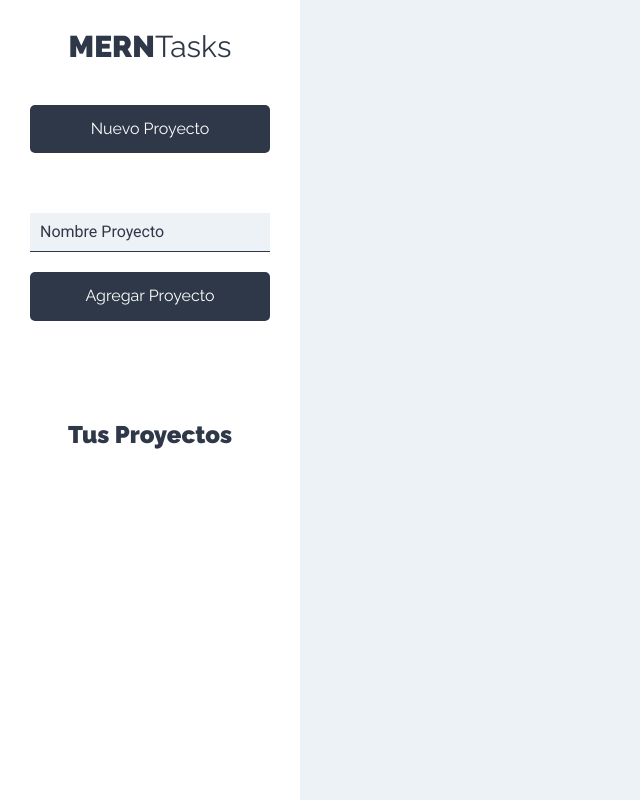
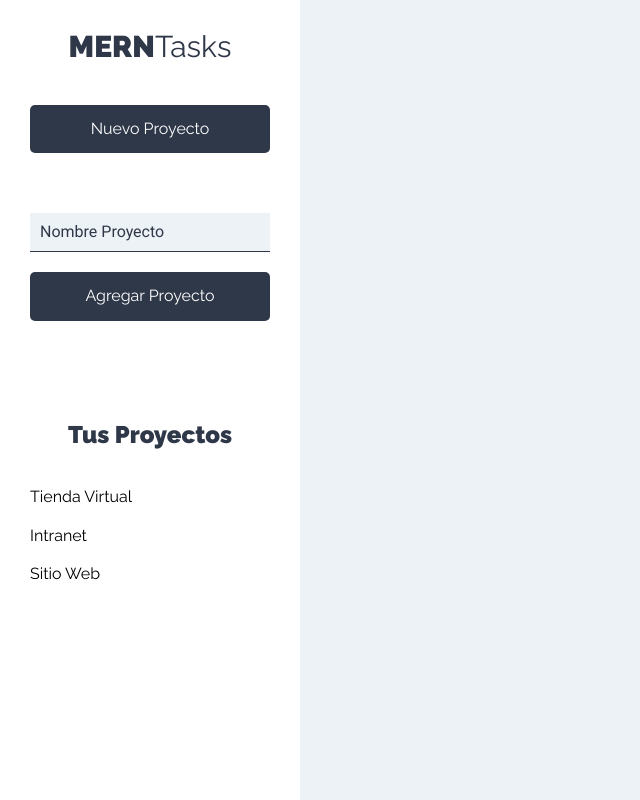
Before and after one commit to SkinnyA/AdministradorProyectos-Cliente, a React (Create React App) app: page /proyectos in a window 1280 px wide. Shown: the whole page, without its empty margins (0-640 px from the left). Built offline with nearby package versions, Linux system fonts and the light colour scheme.

Commit message:
Listing created projects

```diff
--- a/src/components/layout/Sidebar.js
+++ b/src/components/layout/Sidebar.js
@@ -1,5 +1,6 @@
 import React from 'react';
 import NuevoProyecto from '../proyectos/NuevoProyecto';
+import ListadoProyectos from '../proyectos/ListadoProyectos';
 
 const Sidebar = () => {
     return (
@@ -8,9 +9,10 @@
             <NuevoProyecto/>
             <div className="proyectos">
                 <h2>Tus Proyectos</h2>
+
+                <ListadoProyectos />
             </div>
         </aside>
-
     );
 }
 
--- /dev/null
+++ b/src/components/proyectos/ListadoProyectos.js
@@ -0,0 +1,23 @@
+import React from 'react';
+import Proyecto from './Proyecto';
+
+const ListadoProyectos = () => {
+
+    const proyectos = [
+        {nombre: 'Tienda Virtual'},
+        {nombre: 'Intranet'},
+        {nombre: 'Sitio Web'},
+    ]
+
+    return (
+        <ul className="listado-proyectos">
+            {proyectos.map(proyecto => (
+                <Proyecto
+                    proyecto={proyecto}
+                />
+            ))}
+        </ul>
+    );
+}
+
+export default ListadoProyectos;
--- /dev/null
+++ b/src/components/proyectos/Proyecto.js
@@ -0,0 +1,17 @@
+import React from 'react';
+
+const Proyecto = ({proyecto}) => {
+
+    return (
+        <li>
+            <button
+                type="button"
+                className="btn btn-blank"
+            >
+                {proyecto.nombre}
+            </button>
+        </li>
+    );
+}
+
+export default Proyecto;
```
